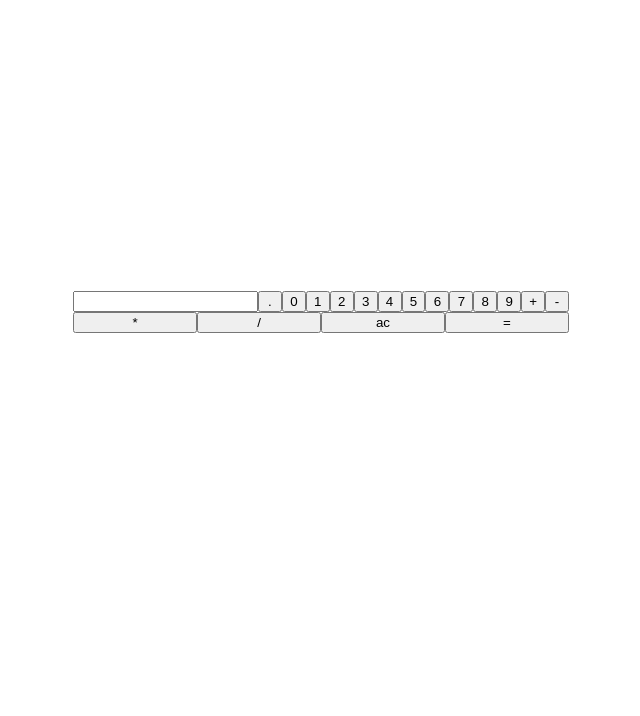
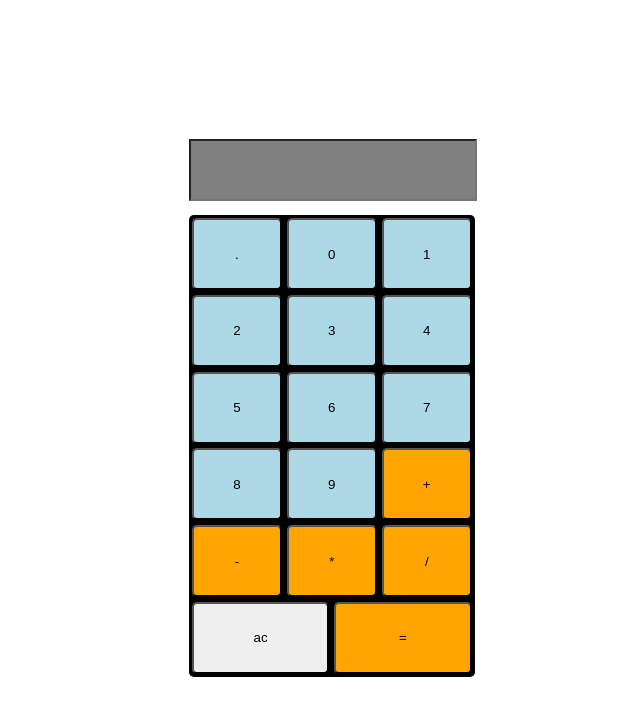
Before and after one commit to doron-pela/Calculator, a plain HTML site: page index.html in a window 1280 px wide. Shown: the whole page, without its empty margins (319-959 px from the left). Drawn offline with Linux system fonts and the light colour scheme.

Commit message:
Styled calculator buttons and fixed computation bugs

```diff
--- a/index.js
+++ b/index.js
@@ -11,35 +11,39 @@ input.type = 'text';
 input.id = 'display';
 container.appendChild(input);
 
+const buttonContainer = document.createElement('div');
+buttonContainer.className = 'buttonContainer';
+
 const decimal = document.createElement('button');
 decimal.textContent = '.';
 decimal.id = 'decimal';
-container.appendChild(decimal);
+buttonContainer.appendChild(decimal);
 
 for (let i=0; i<10; i++){
     const digit = document.createElement('button');
     digit.textContent = i;
     digit.className = 'digit';
-    container.appendChild(digit);
+    buttonContainer.appendChild(digit);
 }
 
 for (j of operations){
     const operator = document.createElement('button');
     operator.textContent = j;
     operator.className = 'operator';
-    container.appendChild(operator);
+    buttonContainer.appendChild(operator);
 }
 
 const ac = document.createElement('button');
 ac.textContent = 'ac';
 ac.id = 'ac';
-container.appendChild(ac);
+buttonContainer.appendChild(ac);
 
 const equals = document.createElement('button');
 equals.textContent = '=';
 equals.id = 'equals';
-container.appendChild(equals);
+buttonContainer.appendChild(equals);
 
+container.appendChild(buttonContainer);
 
 function display(target){
     if(target.matches('button')){
@@ -69,7 +73,7 @@ container.addEventListener('click', function(e){
         }
         number1 = parseFloat(showing);
         operation = target.textContent;
-        if(number1){
+        if(number1 || number1===0){
             showing = '';
         }
     }
@@ -92,16 +96,19 @@ container.addEventListener('click', function(e){
         if(showing=== Infinity){
             document.querySelector('#display').value = `Cannot divide by 0`;
             return;
-        }else if(!showing){
+        }else if(!showing && !showing===0){
             showing = 'Error';
             document.querySelector('#display').value = showing;
             showing = '';
-            return;
         }else{
             showing = showing.toFixed(2);
             document.querySelector('#display').value = showing;
+            number2 = undefined;
+            operation = '';
             number1 = showing;
         }
+
+        // result = showing;
         return;
     }
 })
--- a/style.css
+++ b/style.css
@@ -5,18 +5,56 @@ html, body{
 
 body{
     display: flex;
-    padding: 15% 30% 30%;
-    display: flex;
+    padding: 0 50%;
     justify-content: center;
     align-items: center;
 }
 
+.container{
+    /* margin-top: 40%;
+    min-height: fit-content;
+    min-width: fit-content; */
+    padding: 10%;
+}
 
-.container{
+.buttonContainer{
     display: flex;
+    height: 30%;
     flex-wrap: wrap;
+    gap: 0.3em;
+    height: 30vmin;
+    width: 35vmin;
+    justify-content: center;
+    align-items: center;
+    min-height: fit-content;
+    min-width: fit-content;
+    background-color: black;
+    padding: 1%;
+    border-radius: 5px;
+
+}
+
+
+.operator, #equals{
+    background-color: orange;
+}
+
+.digit, #decimal{
+    background-color: lightblue;
+}
+
+
+input{
+    margin-bottom: 5%;
+    width: 100%;
+    height: 7vmin;
+    font-size: 1.5em;
+    background-color: gray;
 }
 
 button{
-    flex: 1;
+    border-radius: 5px;
+    flex: 1 1 auto;
+    height: 30%;
+    width: 30%;
 }
```
